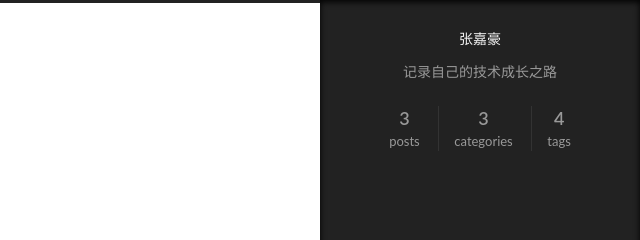
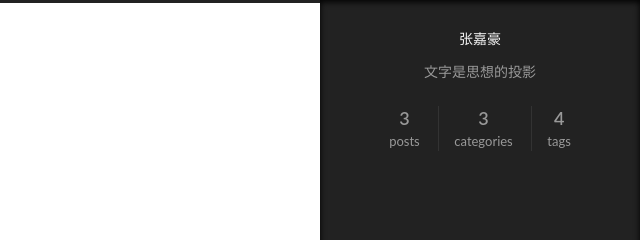
Before and after one commit to hzzhangjiahao/hzzhangjiahao.github.io, a plain HTML site: page about/index.html in a window 1280 px wide. Both pictures are taken after a click on the element 1238 px from the left and 743 px from the top of the page. Shown: the top 240 px of the page, 640-1280 px from the left. Drawn offline with Linux system fonts and the light colour scheme.

Commit message:
Site updated: 2018-09-15 23:20:15

```diff
--- a/about/index.html
+++ b/about/index.html
@@ -79,17 +79,17 @@
 
 
 
-<meta name="description" content="记录自己的技术成长之路">
+<meta name="description" content="文字是思想的投影">
 <meta property="og:type" content="website">
 <meta property="og:title" content="about">
 <meta property="og:url" content="http://yoursite.com/about/index.html">
 <meta property="og:site_name" content="张嘉豪的Blog">
-<meta property="og:description" content="记录自己的技术成长之路">
+<meta property="og:description" content="文字是思想的投影">
 <meta property="og:locale" content="default">
 <meta property="og:updated_time" content="2018-06-02T13:31:22.726Z">
 <meta name="twitter:card" content="summary">
 <meta name="twitter:title" content="about">
-<meta name="twitter:description" content="记录自己的技术成长之路">
+<meta name="twitter:description" content="文字是思想的投影">
 
 
 
@@ -315,7 +315,7 @@
           <div class="site-author motion-element" itemprop="author" itemscope itemtype="http://schema.org/Person">
 
               <p class="site-author-name" itemprop="name">张嘉豪</p>
-              <p class="site-description motion-element" itemprop="description">记录自己的技术成长之路</p>
+              <p class="site-description motion-element" itemprop="description">文字是思想的投影</p>
           </div>
 
           <nav class="site-state motion-element">
--- a/css/main.css
+++ b/css/main.css
@@ -1822,7 +1822,7 @@ pre .javascript .function {
   width: 4px;
   height: 4px;
   border-radius: 50%;
-  background: #2ff;
+  background: #0eaf28;
 }
 .links-of-blogroll {
   font-size: 13px;
```
Also changed, not shown: 2018/06/02/一台电脑使用多个github账号/index.html (+1 -1 lines), 2018/06/04/为什么现在开始写博客/index.html (+1 -1 lines), 2018/08/19/单机并发编程海量数据处理优化总结/index.html (+1 -1 lines), archives/2018/06/index.html (+4 -4 lines), archives/2018/08/index.html (+4 -4 lines), archives/2018/index.html (+4 -4 lines), archives/index.html (+4 -4 lines), categories/index.html (+4 -4 lines), categories/拾贝/index.html (+4 -4 lines), categories/无关技术/index.html (+4 -4 lines), categories/经验总结/index.html (+4 -4 lines), index.html (+4 -4 lines), tags/git/index.html (+4 -4 lines), tags/index.html (+4 -4 lines), 3 more files.
